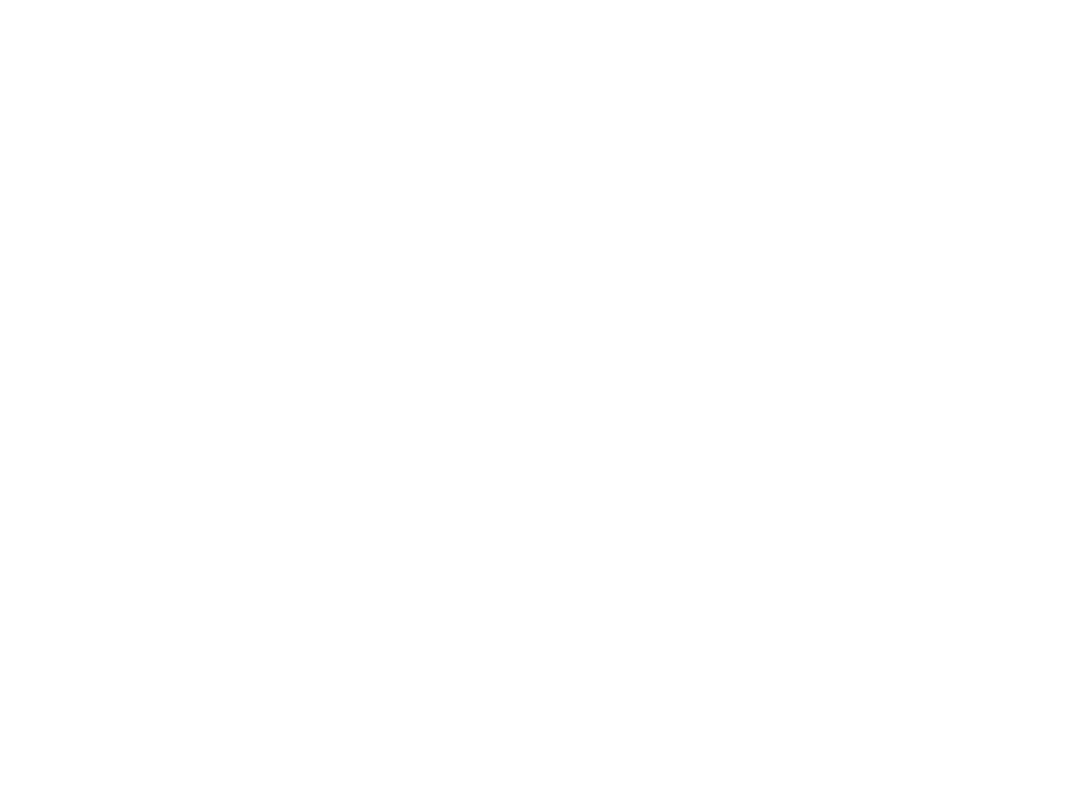
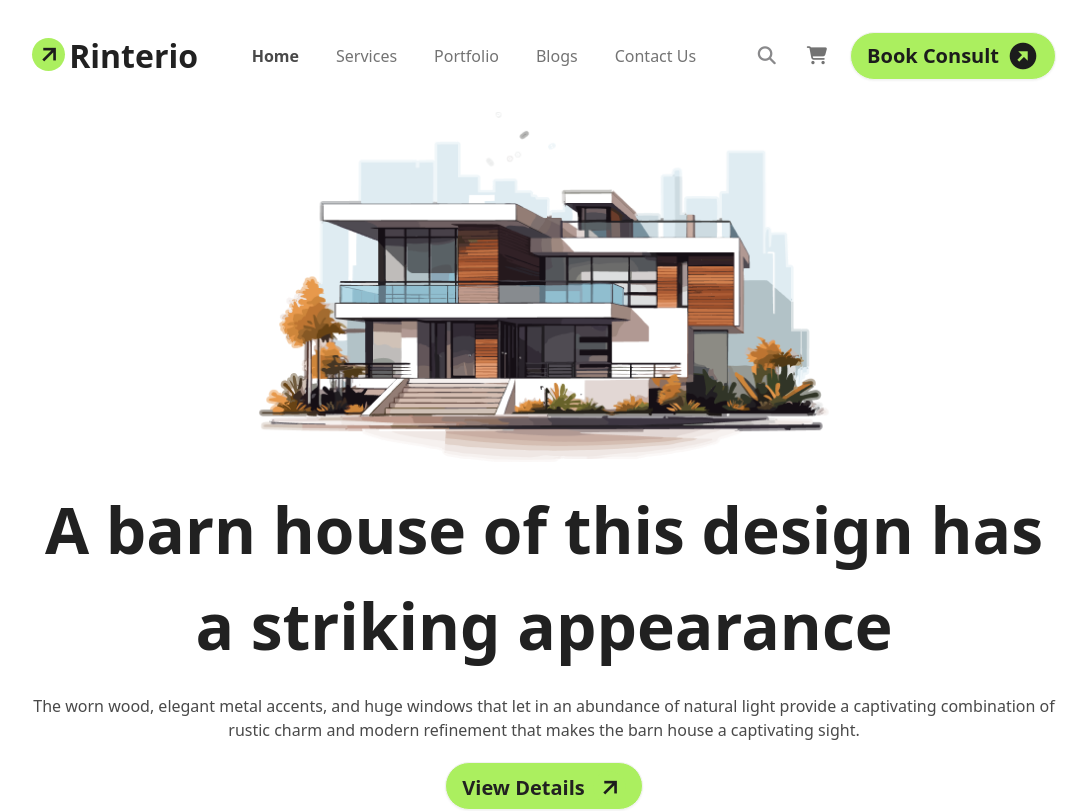
Before and after one commit to sahidulsakib75/res9-a3-tailwind, a plain HTML site: page index.html in a window 1280 px wide. Shown: the whole page, without its empty margins (96-1183 px from the left). Drawn offline with nearby package versions, Linux system fonts and the light colour scheme.

Commit message:
header & nav

```diff
--- a/index.html
+++ b/index.html
@@ -25,6 +25,42 @@
 
 </head>
 <body>
-
+  <header>
+    <nav class="lg:w-[80%] mx-auto lg:py-8 py-3 w-[90%]">
+        <div class="flex justify-between items-center">
+            <div>
+                <i class='bx bx-right-arrow-alt text-[32px] bg-[#ABEF5F] rounded-[32px] p-[0.5px] rotate-[-45deg] text-[#1C1C1C]'></i>
+                <a href="" class="text-[#212121] text-[32px] font-[800]">Rinterio</a>
+            </div>
+            <div>
+                <ul class="lg:flex lg:gap-[37px] hidden">
+                    <li><a href="" class="text-[#494949] text-[16px] font-[800]">Home</a></li>
+                    <li><a href="" class="text-[#737373] text-[16px] font-[400]">Services</a></li>
+                    <li><a href="" class="text-[#737373] text-[16px] font-[400]">Portfolio</a></li>
+                    <li><a href="" class="text-[#737373] text-[16px] font-[400]">Blogs</a></li>
+                    <li><a href="" class="text-[#737373] text-[16px] font-[400]">Contact Us</a></li>
+                </ul>
+            </div>
+            <div class="lg:flex lg:items-center lg:justify-between lg:gap-[15px] hidden">
+                <a href=""><i class="fa-solid fa-magnifying-glass text-[18px] text-[#89898B] bg-[#FFFFFF] rounded-[50px] p-2"></i></a>
+                <a href=""><i class="fa-solid fa-cart-shopping text-[#737373] text-[18px] bg-[#FFFFFF] rounded-[50px] p-2"></i></a>
+                <a class="btn rounded-[32px] bg-[#ABEF5F] text-[#1C1C1C] font-[800] text-[20px]">Book Consult<i class='bx bxs-right-top-arrow-circle text-[#1C1C1C] text-[32px]'></i></a>
+            </div>
+            <div class="lg:hidden">
+                <i class='bx bx-menu text-[#737373] text-[48px] border rounded-[56px] p-2' style="border-color: #E9E9E9; cursor: pointer;"></i>
+            </div>
+        </div>
+    </nav>
+    <section class="lg:w-[80%] mx-auto w-[90%]">
+        <div class="flex flex-col items-center justify-center gap-5">
+            <img src="./assets/banner.png" alt="">
+            <h1 class="text-center text-[#212121] lg:text-[64px] text-[28px] font-[800]">A barn house of this design has a striking appearance</h1>
+            <p class="text-center text-[#494949] lg:text-[16px] text-[14px] font-[500]">The worn wood, elegant metal accents, and huge windows that let in an abundance of natural light provide a captivating combination of rustic charm and modern refinement that makes the barn house a captivating sight.</p>
+            <div class="w-full lg:w-auto">
+                <a class="btn flex items-center gap-2 rounded-[32px] bg-[#ABEF5F] text-[#212121] font-[700] text-[20px] px-4 py-2">View Details<i class='bx bx-right-arrow-alt text-[32px] bg-[#ABEF5F] rounded-[32px] p-[0.5px] rotate-[-45deg] text-[#1C1C1C]'></i></a>
+            </div>
+        </div>
+    </section>
+</header>
 </body>
 </html>
```
